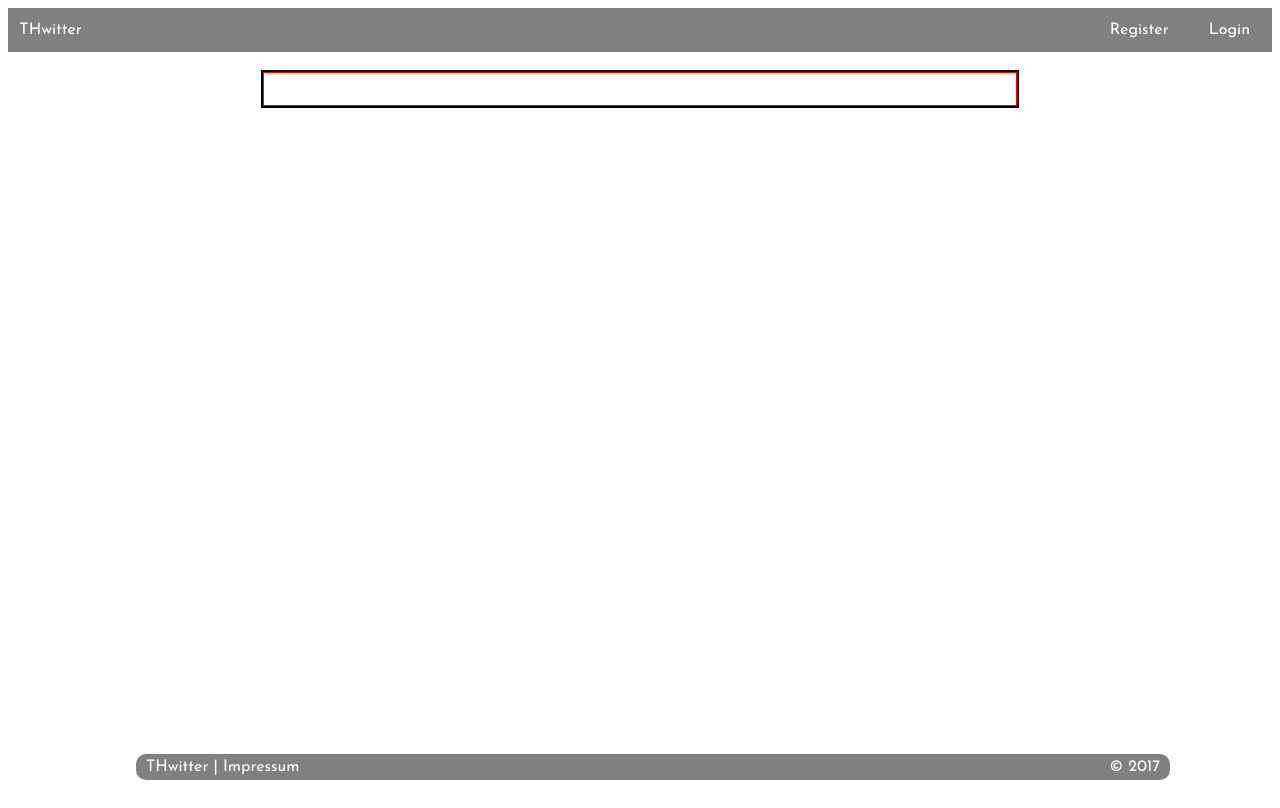
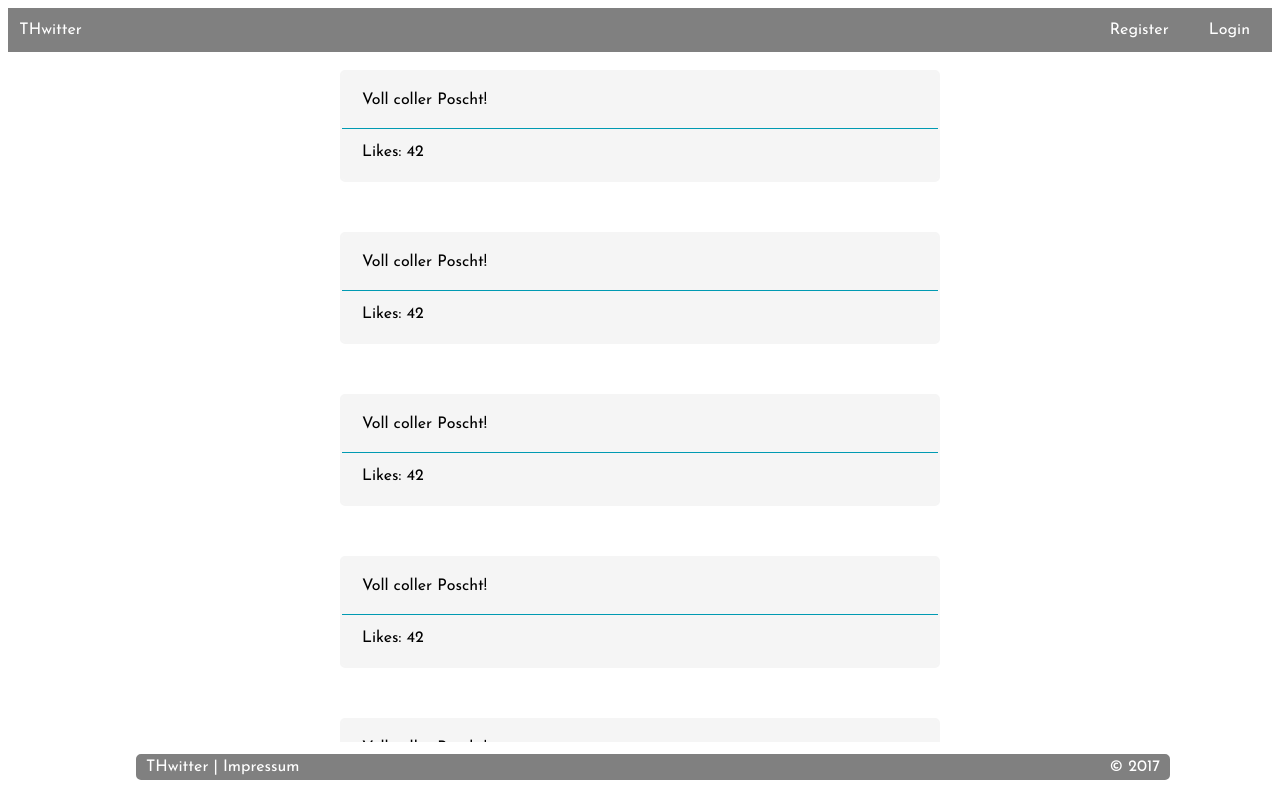
Before and after one commit to ryancarmon/webprog_a, a plain HTML site: page home.html in a window 1280 px wide. Drawn offline with Linux system fonts and the light colour scheme.

Commit message:
Home Draft
Erster Ansatz für die Tweet-Übersichtsseite
Style dafür nochmals angepasst, Index-Loginbox derzeit nicht richtig
gestyled - WIP
Home-Seite überschreibt div. Elemente des Standart-Styles, Scrollbar für
Tweets, sodass Navigation und Footer immer sichtbar

```diff
--- /dev/null
+++ b/css/home.css
@@ -0,0 +1,32 @@
+#home {
+	margin: 0px auto;
+	max-width: 600px;
+
+	overflow: visible;
+	height: 100%;
+}
+
+main {
+	overflow-y: auto;
+	width: 100%;
+	margin-left: 0px;
+}
+
+/* #009ab2 */
+.post {
+	width: calc(100% - 44px);
+	border: 2px solid #F5F5F5;
+	border-radius: 5px;
+	background-color: #F5F5F5;
+	padding: 20px;
+	margin-bottom: 50px;
+}
+
+.postinfo {
+	border-top: 1px solid #009ab2;
+	width: calc(100% + 20px);
+	margin-left: -20px;
+	margin-top: 20px;
+	padding-left: 20px;
+	padding-top: 15px;
+}
--- a/css/scheme_draft.css
+++ b/css/scheme_draft.css
@@ -1,3 +1,7 @@
+body {
+	background-color: white;
+}
+
 nav ul {
 	background-color: grey;
 }
--- a/css/style.css
+++ b/css/style.css
@@ -1,5 +1,10 @@
 * {
 	font-family: Josefin Sans;
+}
+
+html, body {
+	height: 100%;
+	overflow: hidden;
 }
 
 /* main viewport */
@@ -11,7 +16,7 @@ main {
 	margin-top: 32px;
 	margin-left: 5%;
 	margin-right: 5%;
-
+	height: calc(100% - 128px);
 }
 
 /* Standartmäßig (Kleines Display, werden die Elemente untereinander angezeigt) */
@@ -25,8 +30,7 @@ section {
 	width: 75%;
 }
 
-#login {
-}
+
 
 /* Seitenleiste bekommt den Rest zugeteilt */
 aside {
@@ -84,7 +88,6 @@ nav ul li a {
 }
 
 /* footer */
-/* WIP - Bis jetzt, 1% Abstand von Unterkante */
 footer {
 	position: absolute;
 	bottom: 20px;
@@ -92,7 +95,7 @@ footer {
 	margin-left: 10%;
 	margin-right: 10%;
 	border: 5px solid gray;
-	border-radius: 10px;
+	border-radius: 5px;
 	background-color: gray;
 	color: white;
 }
@@ -105,13 +108,11 @@ footer a {
 
 /* Main - Login Box */
 #login {
+	margin-top: 50%;
+	margin-bottom: 50%;
 	background-color: orange;
 	border-radius: 10px;
-	width: 100%;
-	height: 100%;
 	padding: 5px;
-	width: calc(100% - 10px);
-	height: calc(100% - 10px);
 }
 
 #login input {
@@ -206,5 +207,6 @@ input[type=text], input[type=password] {
 	main {
 		margin-left: 20%;
 		margin-right: 20%;
+		width: 60%;
 	}
 }
--- a/home.html
+++ b/home.html
@@ -8,6 +8,7 @@
 	<link href="https://fonts.googleapis.com/css?family=Josefin+Sans" rel="stylesheet">
 	<!-- Wird zukünftig in Extra Datei ausgelagert -->
 	<link rel="stylesheet" type="text/css" href="css/style.css">
+	<link rel="stylesheet" type="text/css" href="css/home.css">
 	<!-- Farbgebung Vorschlag -->
 	<link rel="stylesheet" type="text/css" href="css/scheme_draft.css">
   </head>
@@ -28,9 +29,78 @@
 			</li>
 		</ul>
 	</nav>
-	<main style="border: 2px solid black;">
-		<section style="border: 1px solid red;">
-		  <br><br>
+	<main>
+		<section id="home">
+		  <section class="post">
+			<article>
+				Voll coller Poscht!
+			</article>
+			<section class="postinfo">
+				Likes: 42
+			</section>
+		  </section>
+		  <section class="post">
+			<article>
+				Voll coller Poscht!
+			</article>
+			<section class="postinfo">
+				Likes: 42
+			</section>
+		  </section>
+		  <section class="post">
+			<article>
+				Voll coller Poscht!
+			</article>
+			<section class="postinfo">
+				Likes: 42
+			</section>
+		  </section>
+		  <section class="post">
+			<article>
+				Voll coller Poscht!
+			</article>
+			<section class="postinfo">
+				Likes: 42
+			</section>
+		  </section><section class="post">
+			<article>
+				Voll coller Poscht!
+			</article>
+			<section class="postinfo">
+				Likes: 42
+			</section>
+		  </section>
+		  <section class="post">
+			<article>
+				Voll coller Poscht!
+			</article>
+			<section class="postinfo">
+				Likes: 42
+			</section>
+		  </section>
+		  <section class="post">
+			<article>
+				Voll coller Poscht!
+			</article>
+			<section class="postinfo">
+				Likes: 42
+			</section>
+		  </section>
+		  <section class="post">
+			<article>
+				Voll coller Poscht!
+			</article>
+			<section class="postinfo">
+				Likes: 42
+			</section>
+		  </section><section class="post">
+			<article>
+				Voll coller Poscht!
+			</article>
+			<section class="postinfo">
+				Likes: 42
+			</section>
+		  </section>
 		</section>
 	</main>
 	<footer>
```
Also changed, not shown: login.html (+0 -2 lines), register.html (+0 -2 lines).
